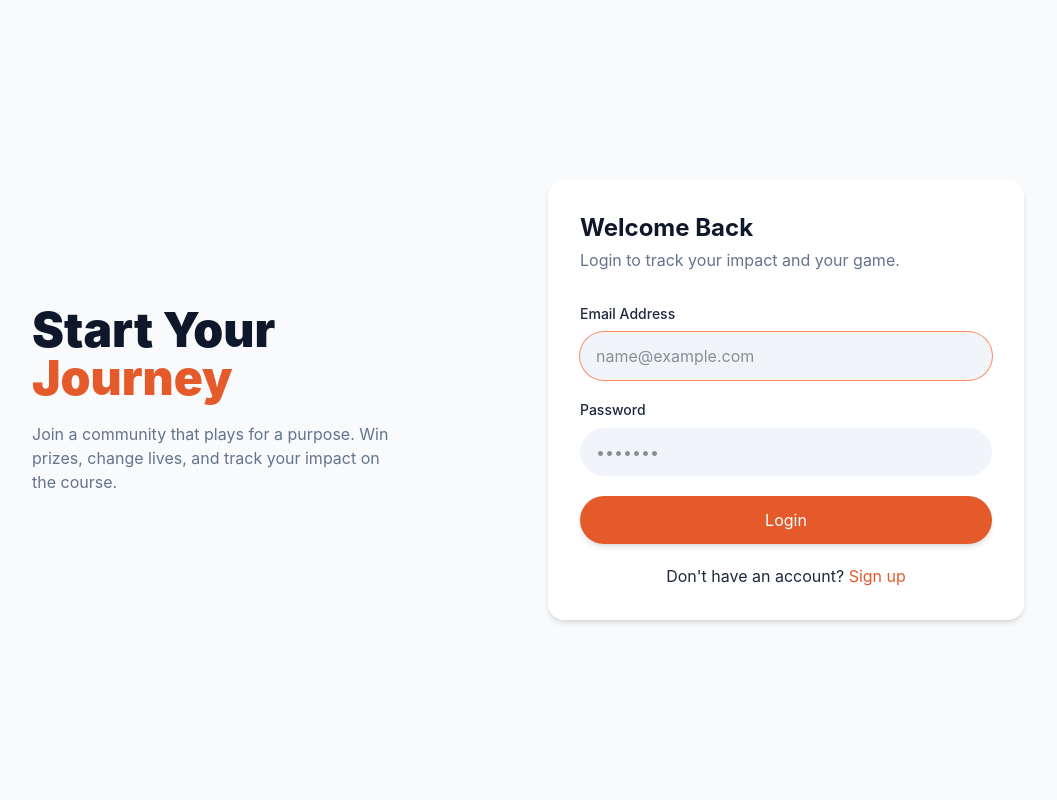
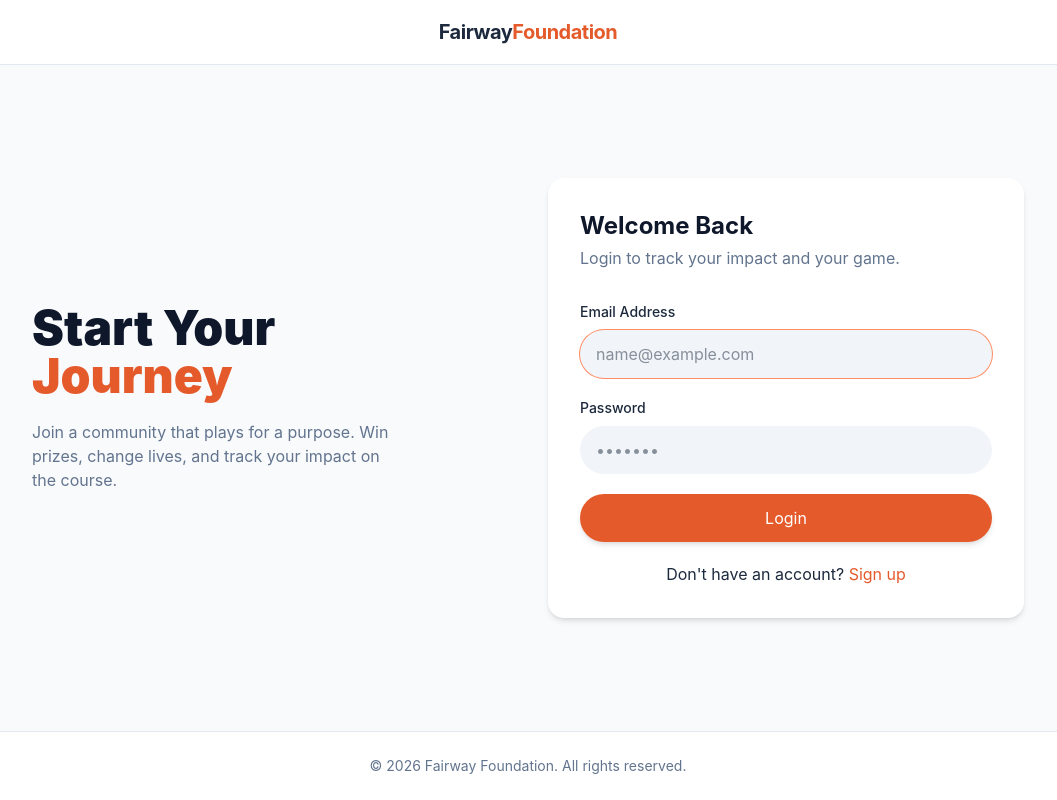
Before and after one commit to nasimkuniyil/fairway-foundation-golf-charity-platform, a React (Vite) app: page /login in a window 1280 px wide. Shown: the whole page, without its empty margins (112-1169 px from the left). Built offline with nearby package versions, Linux system fonts and the light colour scheme; no server answers.

Commit message:
add separate layouts

```diff
--- a/src/App.jsx
+++ b/src/App.jsx
@@ -8,6 +8,10 @@ import ProtectedRoute from "./components/ProtectedRoutes";
 import { useAuthStore } from "./store/authStore";
 import { useEffect } from "react";
 import AuthRoute from "./components/AuthRoutes";
+
+import AuthLayout from "./layouts/AuthLayout";
+import LandingLayout from "./layouts/LandingLayout";
+import HomeLayout from "./layouts/HomeLayout";
 
 function App() {
   const { initializeAuth } = useAuthStore();
@@ -20,7 +24,11 @@ function App() {
       <Toaster position="top-center" richColors />
       <BrowserRouter>
         <Routes>
+          <Route element={<LandingLayout />}>
             <Route path="/" element={<LandingPage />} />
+          </Route>
+
+          <Route element={<AuthLayout />}>
             <Route
               path="/login"
               element={
@@ -37,6 +45,9 @@ function App() {
                 </AuthRoute>
               }
             />
+          </Route>
+
+          <Route element={<HomeLayout />}>
             <Route
               path="/home"
               element={
@@ -45,6 +56,7 @@ function App() {
                 </ProtectedRoute>
               }
             />
+          </Route>
         </Routes>
       </BrowserRouter>
     </>
--- /dev/null
+++ b/src/components/AuthFooter.jsx
@@ -0,0 +1,10 @@
+export default function AuthFooter() {
+  return (
+    <footer className="w-full bg-white border-t border-slate-200 py-6 mt-auto">
+      <div className="max-w-7xl mx-auto px-4 sm:px-6 lg:px-8 text-center text-sm text-slate-500">
+        &copy; {new Date().getFullYear()} Fairway Foundation. All rights
+        reserved.
+      </div>
+    </footer>
+  );
+}
--- /dev/null
+++ b/src/components/AuthHeader.jsx
@@ -0,0 +1,18 @@
+import { Link } from "react-router-dom";
+
+export default function AuthHeader() {
+  return (
+    <header className="w-full bg-white border-b border-slate-200">
+      <div className="max-w-7xl mx-auto px-4 sm:px-6 lg:px-8">
+        <div className="flex justify-center items-center h-16">
+          <Link
+            to="/"
+            className="text-xl font-sans font-bold text-brand-800 tracking-tight"
+          >
+            Fairway<span className="text-brand-orange-dark">Foundation</span>
+          </Link>
+        </div>
+      </div>
+    </header>
+  );
+}
--- /dev/null
+++ b/src/layouts/AuthLayout.jsx
@@ -0,0 +1,15 @@
+import { Outlet } from "react-router-dom";
+import AuthHeader from "@/components/AuthHeader";
+import AuthFooter from "@/components/AuthFooter";
+
+export default function AuthLayout() {
+  return (
+    <div className="flex flex-col min-h-screen">
+      <AuthHeader />
+      <main className="grow flex items-center justify-center">
+        <Outlet />
+      </main>
+      <AuthFooter />
+    </div>
+  );
+}
--- /dev/null
+++ b/src/layouts/HomeLayout.jsx
@@ -0,0 +1,15 @@
+import { Outlet } from "react-router-dom";
+import HomePageHeader from "@/components/HomePageHeader";
+import Footer from "@/components/Footer";
+
+export default function HomeLayout() {
+  return (
+    <div className="flex flex-col min-h-screen">
+      <HomePageHeader />
+      <main className="grow mt-20">
+        <Outlet />
+      </main>
+      <Footer />
+    </div>
+  );
+}
--- /dev/null
+++ b/src/layouts/LandingLayout.jsx
@@ -0,0 +1,15 @@
+import { Outlet } from "react-router-dom";
+import LandingPageHeader from "@/components/LandingPageHeader";
+import Footer from "@/components/Footer";
+
+export default function LandingLayout() {
+  return (
+    <div className="flex flex-col min-h-screen">
+      <LandingPageHeader />
+      <main className="grow">
+        <Outlet />
+      </main>
+      <Footer />
+    </div>
+  );
+}
--- a/src/pages/auth/Login.jsx
+++ b/src/pages/auth/Login.jsx
@@ -29,8 +29,8 @@ export default function LoginPage() {
   };
 
   return (
-    <section>
-      <div className="h-screen flex items-center justify-center max-w-5xl mx-auto gap-10 px-4">
+    <section className="w-full">
+      <div className="w-full flex items-center justify-center max-w-5xl mx-auto gap-10 px-4 py-10 my-auto">
         <div className="hidden md:block flex-1">
           <div className="max-w-3/4">
             <h1 className="text-5xl font-black mb-5">
--- a/src/pages/auth/Singup.jsx
+++ b/src/pages/auth/Singup.jsx
@@ -29,8 +29,8 @@ export default function SignupPage() {
     navigate("/home");
   };
   return (
-    <section>
-      <div className="h-screen flex items-center justify-center max-w-5xl mx-auto gap-10 px-4">
+    <section className="w-full">
+      <div className="w-full flex items-center justify-center max-w-5xl mx-auto gap-10 px-4 py-10 my-auto">
         <div className="hidden md:block flex-1">
           <div className="max-w-3/4">
             <h1 className="text-5xl font-black mb-5">
--- a/src/pages/homePage.jsx/HomePage.jsx
+++ b/src/pages/homePage.jsx/HomePage.jsx
@@ -2,7 +2,6 @@ import { useEffect, useState } from "react";
 import { toast } from "sonner";
 import supabase from "@/lib/supabaseClient";
 import { useAuthStore } from "@/store/authStore";
-import HomePageHeader from "@/components/HomePageHeader";
 import Box from "@/components/Box";
 
 function HomePage() {
@@ -38,8 +37,7 @@ function HomePage() {
 
   return (
     <>
-      <HomePageHeader />
-      <div className="pt-24 min-h-screen px-4 sm:px-6 lg:px-8">
+      <div className="pt-10 min-h-screen px-4 sm:px-6 lg:px-8">
         <div className="max-w-6xl mx-auto">
           <div className="mb-8">
             <h1 className="text-3xl font-bold text-slate-800">
--- a/src/pages/landingPage/LandingPage.jsx
+++ b/src/pages/landingPage/LandingPage.jsx
@@ -1,19 +1,15 @@
 import Hero from "@/components/Hero";
 import About from "@/components/About";
 import Pricing from "@/components/Pricing";
-import Footer from "@/components/Footer";
-import LandingPageHeader from "@/components/LandingPageHeader";
 
 function LandingPage() {
   return (
     <>
-      <LandingPageHeader />
       <section className="px-4 sm:px-8 lg:px-16">
         <Hero />
         <About />
         <Pricing />
       </section>
-      <Footer />
     </>
   );
 }
```
Lines whose indentation alone changed are shown as unchanged.
